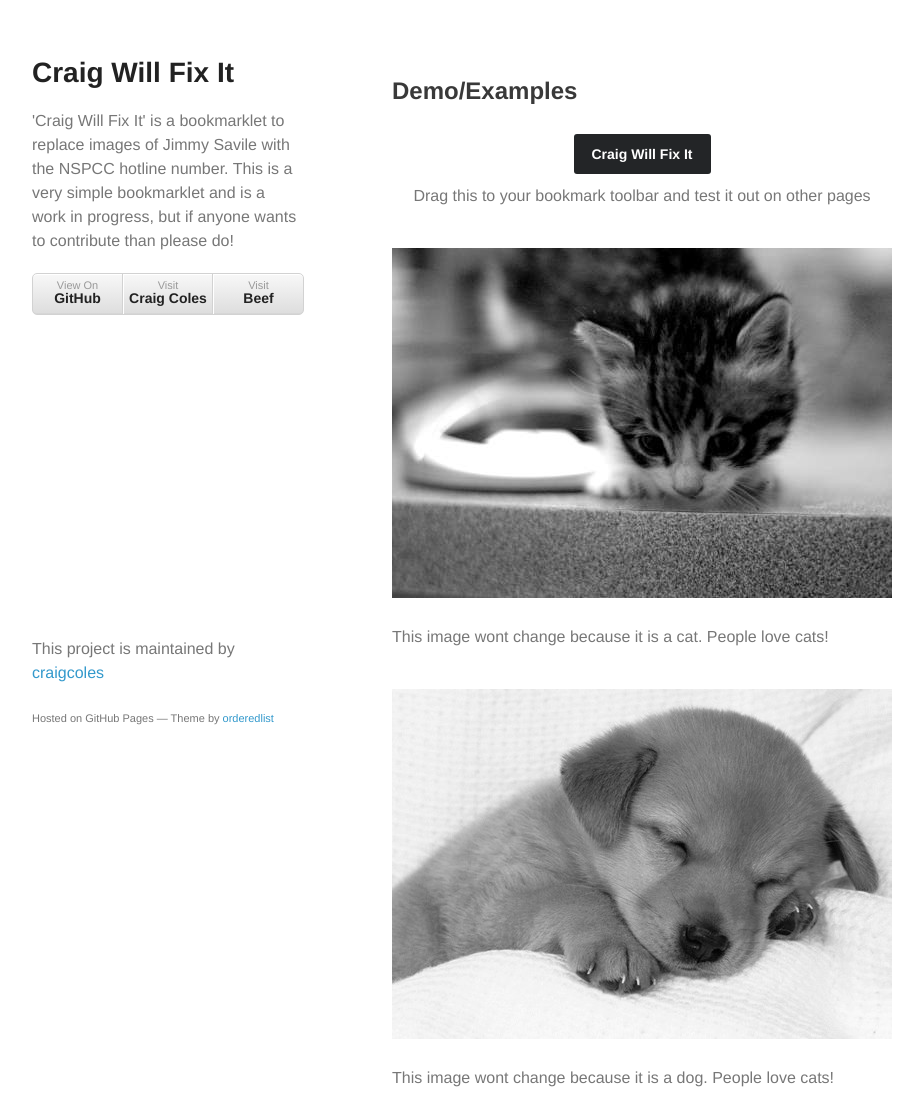
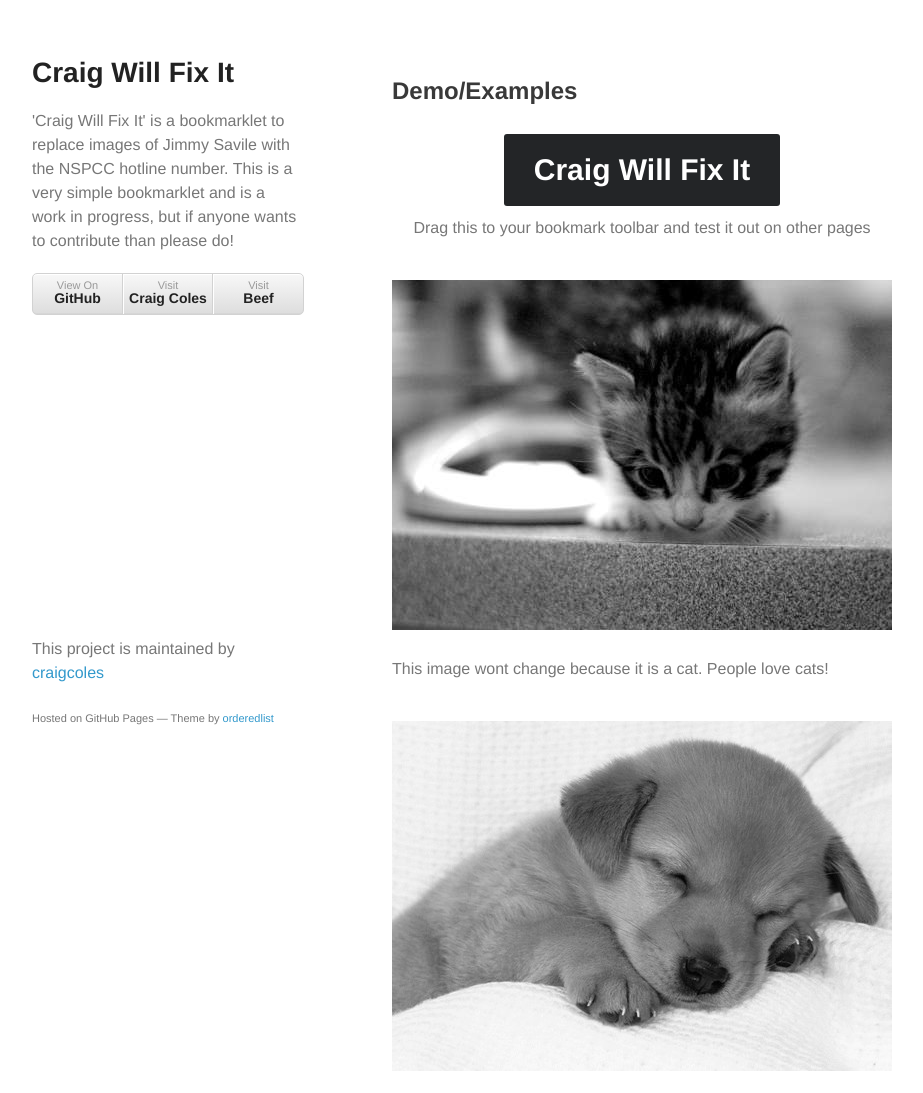
Before and after one commit to craigcoles/Craig-Will-Fix-It, a plain HTML site: page index.html in a window 1280 px wide. Shown: the top 1093 px of the page, without its empty margins (178-1101 px from the left). Drawn offline with Linux system fonts and the light colour scheme.

Commit message:
Small changes on the button font size

```diff
--- a/stylesheets/styles.css
+++ b/stylesheets/styles.css
@@ -48,10 +48,10 @@
 	border-radius: 3px;
 	color: #fff;
 	display: inline-block;
-	font-size: 14px;
+	font-size: 30px;
 	font-weight: bold;
 	margin-top: 10px;
-	padding: 8px 18px;
+	padding: 24px 30px;
 	-webkit-transition: background .1s linear;
 	-moz-transition: background .1s linear;
 	-o-transition: background .1s linear;
```
